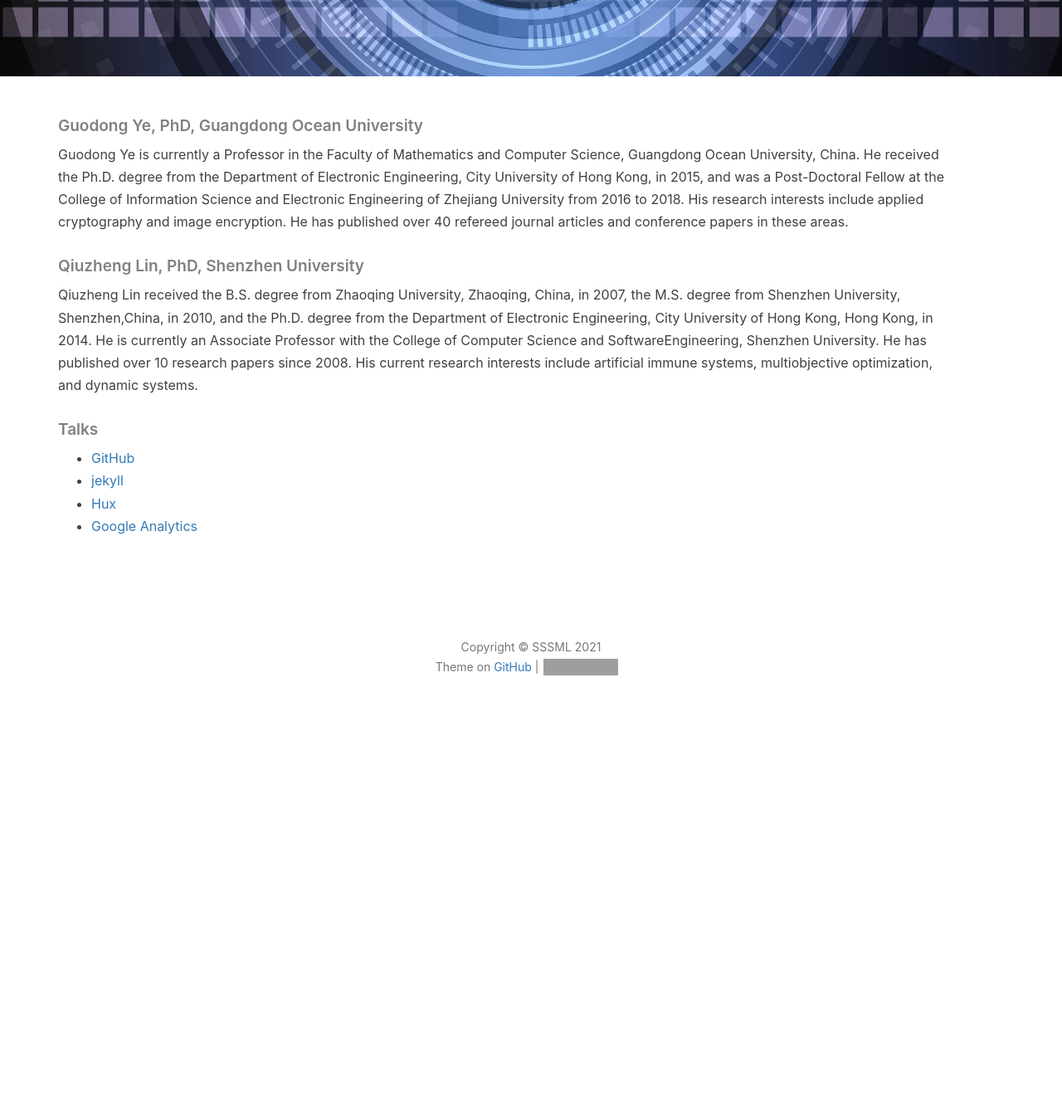
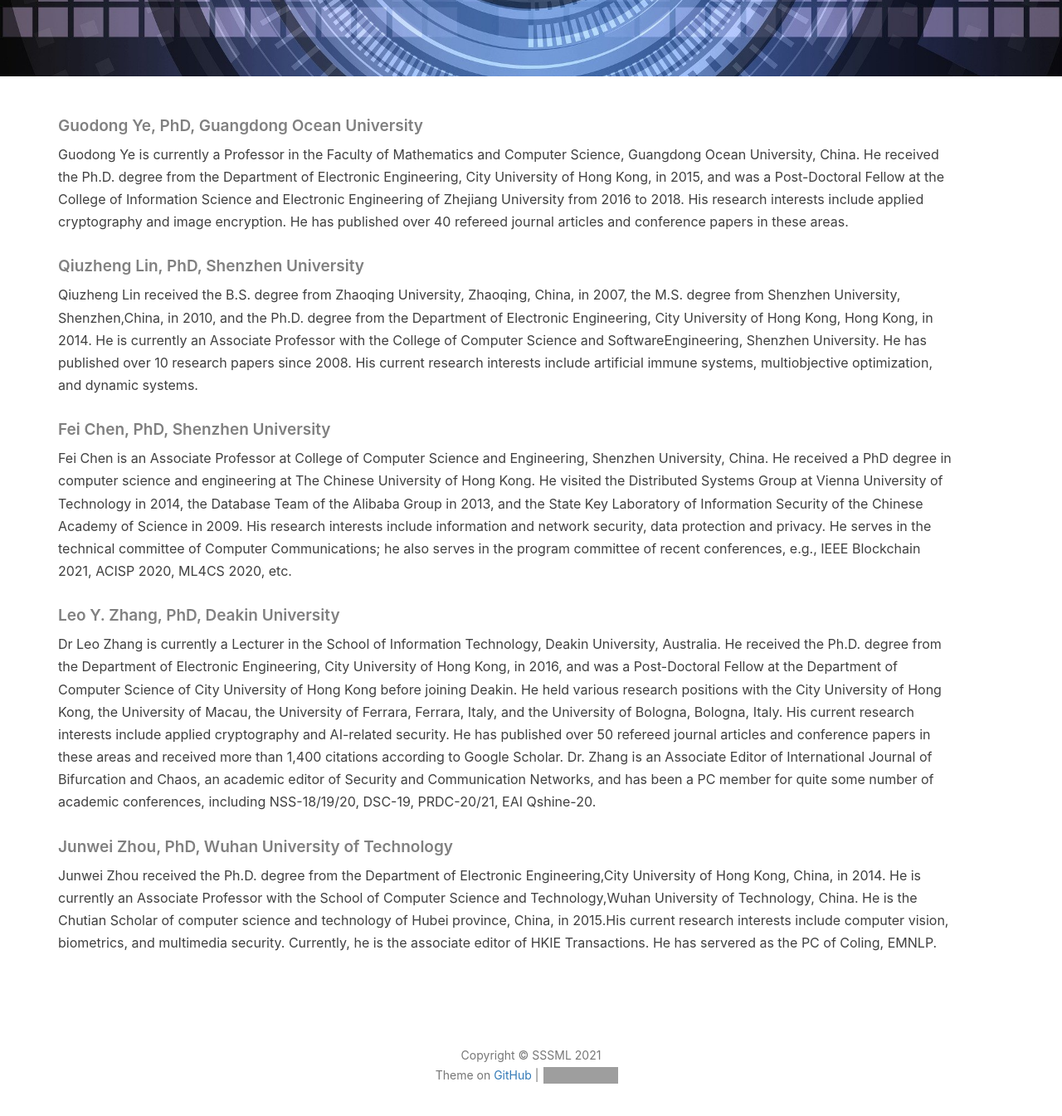
Before and after one commit to Gahory/SSSML2021, a Jekyll site: the page built from Organizing Committee.html, in a window 1280 px wide and 1400 px high, scrolled down 423 px. Shown: the top 1345 px of the window at 83% size. Built offline with Jekyll 4.4.1, drawn with Linux system fonts in a browser that asks for light colours; nearby versions of some CDN libraries; comment, search, counter and statistics services are not loaded; before the commit the page ends 1331 px from its top, so only the background shows below that; grey boxes are pictures that could not be loaded.

Commit message:
Update Organizing Committee.html

```diff
--- a/Organizing Committee.html
+++ b/Organizing Committee.html
@@ -16,16 +16,44 @@ header-img: "img/post-bg-desk.jpg"
         Science and Electronic Engineering of Zhejiang University from 2016 to 2018. His research interests include applied cryptography and image encryption.
         He has published over 40 refereed journal articles and conference papers in these areas. </p>
 
+
     <h5>Qiuzheng Lin, PhD, Shenzhen University</h5>
 
-    <p>Qiuzheng Lin received the B.S. degree from Zhaoqing University, Zhaoqing, China, in 2007, the M.S. degree from Shenzhen University, Shenzhen,China, in 2010, and the Ph.D. degree from the Department of Electronic Engineering, City University of Hong Kong, Hong Kong, in 2014. He is currently an Associate Professor with the College of Computer Science and SoftwareEngineering, Shenzhen University. He has published over 10 research papers since 2008. His current research interests include artificial immune systems, multiobjective optimization, and dynamic systems. </p>
+    <p>Qiuzheng Lin received the B.S. degree from Zhaoqing University, Zhaoqing, China, in 2007, the M.S. degree from Shenzhen University,
+        Shenzhen,China, in 2010, and the Ph.D. degree from the Department of Electronic Engineering, City University of Hong Kong, Hong Kong,
+        in 2014. He is currently an Associate Professor with the College of Computer Science and SoftwareEngineering, Shenzhen University.
+        He has published over 10 research papers since 2008. His current research interests include artificial immune systems, multiobjective
+        optimization, and dynamic systems. </p>
 
-    <h5>Talks</h5>
 
-    <ul>
-        <li><a href="https://github.com">GitHub</a></li>
-        <li><a href="http://jekyll.com.cn/">jekyll</a></li>
-        <li><a href="http://huangxuan.me/">Hux</a></li>
-        <li><a href="https://analytics.google.com/analytics">Google Analytics</a></li>
-    </ul>
+    <h5>Fei Chen, PhD, Shenzhen University</h5>
+
+    <p>Fei Chen is an Associate Professor at College of Computer Science and Engineering, Shenzhen University, China. He received a PhD degree
+        in computer science and engineering at The Chinese University of Hong Kong. He visited the Distributed Systems Group at Vienna University
+        of Technology in 2014, the Database Team of the Alibaba Group in 2013, and the State Key Laboratory of Information Security of the Chinese
+        Academy of Science in 2009. His research interests include information and network security, data protection and privacy. He serves in the
+        technical committee of Computer Communications; he also serves in the program committee of recent conferences, e.g., IEEE Blockchain 2021,
+        ACISP 2020, ML4CS 2020, etc. </p>
+
+
+    <h5>Leo Y. Zhang, PhD, Deakin University</h5>
+
+    <p>Dr Leo Zhang is currently a Lecturer in the School of Information Technology, Deakin University, Australia. He received the Ph.D. degree from
+        the Department of Electronic Engineering, City University of Hong Kong, in 2016, and was a Post-Doctoral Fellow at the Department of Computer
+        Science of City University of Hong Kong before joining Deakin. He held various research positions with the City University of Hong Kong, the
+        University of Macau, the University of Ferrara, Ferrara, Italy, and the University of Bologna, Bologna, Italy. His current research interests
+        include applied cryptography and AI-related security. He has published over 50 refereed journal articles and conference papers in these areas
+        and received more than 1,400 citations according to Google Scholar. Dr. Zhang is an Associate Editor of International Journal of Bifurcation
+        and Chaos, an academic editor of Security and Communication Networks, and has been a PC member for quite some number of academic conferences,
+        including NSS-18/19/20, DSC-19, PRDC-20/21, EAI Qshine-20.</p>
+
+
+    <h5>Junwei Zhou, PhD, Wuhan University of Technology</h5>
+
+    <p>Junwei Zhou received the Ph.D. degree from the Department of Electronic Engineering,City University of Hong Kong, China, in 2014. He is currently
+        an Associate Professor with the School of Computer Science and Technology,Wuhan University of Technology, China. He is the Chutian Scholar of computer
+        science and technology of Hubei province, China, in 2015.His current research interests include computer vision, biometrics, and multimedia security.
+        Currently, he is the associate editor of HKIE Transactions. He has servered as the PC of Coling, EMNLP.</p>
+
+
 </div>
```
